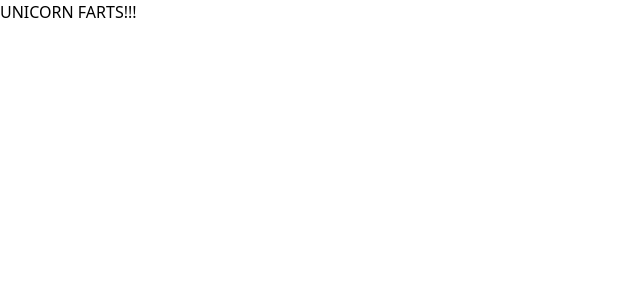
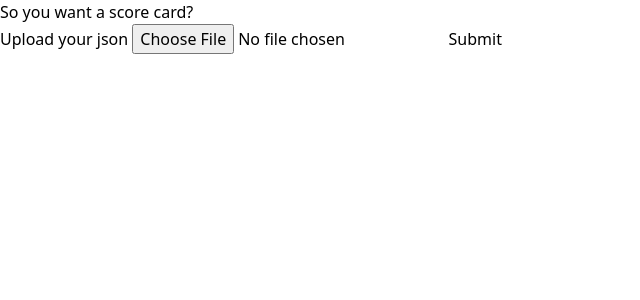
Before and after one commit to ericaabrahms/sbom-scorecard-website, a Flask app: page / in a window 1280 px wide. Shown: the top 300 px of the page, without its empty margins (0-640 px from the left). Run offline with Flask 2, Linux system fonts and the light colour scheme; style sheets or scripts are compiled from the project's sources.

Commit message:
update template to include form with file upload input

```diff
--- a/server/templates/hello.html
+++ b/server/templates/hello.html
@@ -3,6 +3,11 @@
     <link rel="stylesheet" href="{{url_for('static',filename='css/main.css')}}">
   </head>
   <body>
-    <h1>UNICORN FARTS!!!</h1>
+    <h1>So you want a score card?</h1>
+    <form method="POST" action="/score" enctype="multipart/form-data">
+      <label for="file-upload">Upload your json</label>
+      <input id="file-upload" name="json-file" type="file" accept="application/json"/>
+      <input type="submit"/>
+    </form>
   </body>
 </html>
```
